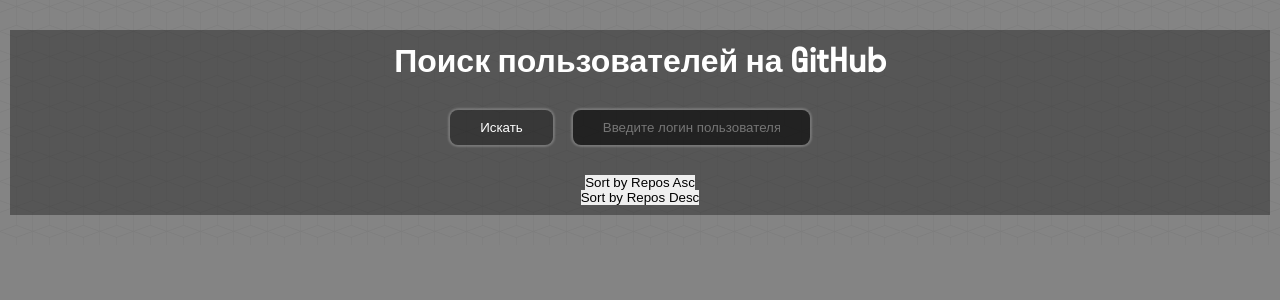
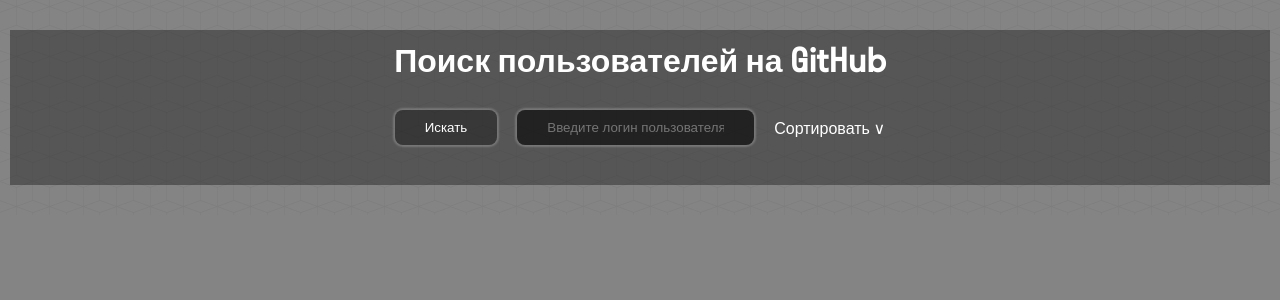
Before and after one commit to dmKrl/test-project-skypro, a React (Create React App) app: page / in a window 1280 px wide. Shown: the top 300 px of the page. Built offline with nearby package versions, Linux system fonts and the light colour scheme.

Commit message:
add pagination change style for this component and change some styles

```diff
--- a/src/App.jsx
+++ b/src/App.jsx
@@ -1,22 +1,28 @@
-import { useState } from 'react';
+import { useEffect, useState } from 'react';
 import SearchBar from './components/SearchBar/SearchBar';
 import UserList from './components/UserList/UserList';
 import GlobalStyle from './GlobalStyle.styles';
 import * as s from './App.style';
+import Pagination from './components/Pagination/Pagination';
 
 function App() {
     const [users, setUsers] = useState([]);
-    console.log(users);
+    const [currentPage, setCurrentPage] = useState(1);
+    const [totalPages, setTotalPages] = useState(1);
+    const [searchQuery, setSearchQuery] = useState('');
+    const PERSON_PAGE = 15;
+    const MAX_PAGES = 20;
 
     const handleSearch = async (username) => {
-        const response = await fetch(
-            `https://api.github.com/search/users?q=${username}`,
-        );
-        const data = await response.json();
-        setUsers(data.items);
+        setSearchQuery(username);
+        setCurrentPage(1);
     };
 
-    const handleSearchUsers = async (username) => {
+    const handlePageChange = (page) => {
+        setCurrentPage(page);
+    };
+
+    const handleSearchUser = async (username) => {
         const response = await fetch(
             `https://api.github.com/users/${username}`,
         );
@@ -24,33 +30,45 @@
         console.log(data);
     };
 
-    const sortUsersByRepos = (order) => {
-        const sortedUsers = [...users].sort((a, b) => {
-            if (order === 'asc') {
-                return a.public_repos - b.public_repos;
+    useEffect(() => {
+        const fetchData = async () => {
+            const response = await fetch(
+                `https://api.github.com/search/users?q=${searchQuery}&per_page=${PERSON_PAGE}&page=${currentPage}`,
+            );
+            const data = await response.json();
+
+            let totalPageCount = Math.ceil(data.total_count / PERSON_PAGE);
+            if (totalPageCount > MAX_PAGES) {
+                totalPageCount = MAX_PAGES;
             }
-            return b.public_repos - a.public_repos;
-        });
-        setUsers(sortedUsers);
-    };
+
+            setUsers(data.items);
+            setTotalPages(totalPageCount);
+        };
+
+        if (searchQuery) {
+            fetchData();
+        }
+    }, [currentPage, searchQuery]);
 
     return (
         <s.App>
+            <GlobalStyle />
             <s.Container>
-                <GlobalStyle />
                 <h1>Поиск пользователей на GitHub</h1>
                 <SearchBar
                     users={users}
                     onSearch={handleSearch}
-                    handleSearchUsers={handleSearchUsers}
+                    handleSearchUser={handleSearchUser}
                 />
-                <button type="button" onClick={() => sortUsersByRepos('asc')}>
-                    Sort by Repos Asc
-                </button>
-                <button type="button" onClick={() => sortUsersByRepos('desc')}>
-                    Sort by Repos Desc
-                </button>
                 <UserList users={users} />
+                {totalPages !== 1 && (
+                    <Pagination
+                        totalPages={totalPages}
+                        currentPage={currentPage}
+                        onPageChange={handlePageChange}
+                    />
+                )}
             </s.Container>
         </s.App>
     );
--- /dev/null
+++ b/src/components/Pagination/Pagination.jsx
@@ -0,0 +1,23 @@
+import * as s from './Pagination.style';
+
+function Pagination({ totalPages, currentPage, onPageChange }) {
+    const pages = Array.from({ length: totalPages }, (_, index) => index + 1);
+    console.log(currentPage);
+
+    return (
+        <s.Pagination className="pagination">
+            {pages.map((page) => (
+                <s.PaginationButton
+                    type="button"
+                    key={page}
+                    onClick={() => onPageChange(page)}
+                    className={currentPage === page ? 'active' : ''}
+                >
+                    {page}
+                </s.PaginationButton>
+            ))}
+        </s.Pagination>
+    );
+}
+
+export default Pagination;
--- /dev/null
+++ b/src/components/Pagination/Pagination.style.js
@@ -0,0 +1,23 @@
+import styled from 'styled-components';
+
+export const Pagination = styled.div`
+    display: flex;
+    gap: 10px;
+    max-width: 500px;
+    flex-wrap: wrap;
+    justify-content: center;
+    padding: 20px;
+`;
+export const PaginationButton = styled.button`
+    padding: 4px 6px;
+    border: 20px;
+    border-radius: 20px;
+    background-color: rgb(0 0 0 / 0.69);
+    color: white;
+    text-align: center;
+    transition: all 0.2s ease;
+    :hover {
+        transition: all 0.2s ease;
+        background-color: rgba(0, 0, 0, 0.2);
+    }
+`;
--- a/src/components/SearchBar/SearchBar.jsx
+++ b/src/components/SearchBar/SearchBar.jsx
@@ -1,14 +1,14 @@
 import { useState } from 'react';
 import * as s from './SearchBar.style';
-import { SortDropdown } from '../SortDropdown/SortDropdown.style';
+import SortDropdown from '../SortDropdown/SortDropdown';
 
-function SearchBar({ users, onSearch, handleSearchUsers }) {
+function SearchBar({ users, onSearch, handleSearchUser }) {
     const [username, setUsername] = useState('');
 
     const handleSubmit = (e) => {
         e.preventDefault();
         onSearch(username);
-        handleSearchUsers(username);
+        handleSearchUser(username);
     };
 
     return (
--- a/src/components/SortDropdown/SortDropdown.jsx
+++ b/src/components/SortDropdown/SortDropdown.jsx
@@ -6,10 +6,12 @@
 function SortDropdown({ users }) {
     const [showOptions, setShowOptions] = useState(false);
     const [sortOrder, setSortOrder] = useState('');
+
     const handleSortChange = (order) => {
         setSortOrder(order);
         setShowOptions(false);
     };
+
     const sortedUsers = [...users].sort((a, b) => {
         if (sortOrder === 'asc') {
             return a.followers - b.followers;
@@ -21,21 +23,17 @@
     });
     console.log(sortedUsers);
     return (
-        <s.SortDropdown className="sort-dropdown">
-            <s.SortHeader
-                className="sort-header"
-                onClick={() => setShowOptions(!showOptions)}
-            >
-                <span>Sort by:</span>
-                <span>&#x25BE;</span>
+        <s.SortDropdown>
+            <s.SortHeader onClick={() => setShowOptions(!showOptions)}>
+                <span>Сортировать &#8744;</span>
             </s.SortHeader>
             {showOptions && (
                 <s.Options className="options">
                     <div onClick={() => handleSortChange('asc')}>
-                        Followers Asc
+                        По возрастанию репозиториев
                     </div>
                     <div onClick={() => handleSortChange('desc')}>
-                        Followers Desc
+                        По убыванию репозиториев
                     </div>
                 </s.Options>
             )}
--- a/src/components/SortDropdown/SortDropdown.style.js
+++ b/src/components/SortDropdown/SortDropdown.style.js
@@ -2,21 +2,31 @@
 
 export const SortDropdown = styled.div`
     position: relative;
+    cursor: pointer;
+    max-width: 250px;
+    display: flex;
+    align-items: center;
+    border-radius: 8px;
+    gap: 20px;
+    color: white;
+    transition: all 0.2s ease;
 `;
 export const SortHeader = styled.div`
     position: relative;
+    font-size: 16px;
 `;
 export const Options = styled.div`
     position: absolute;
     top: 30px;
     left: 0;
-    background-color: #fff;
+    background-color: rgba(0, 0, 0, 0.6);
     border: 1px solid #ccc;
     width: fit-content;
     div {
         padding: 8px;
     }
     div:hover {
-        background-color: lightgray;
+        background-color: rgba(0, 0, 0, 0.7);
+
     }
 `;
```
